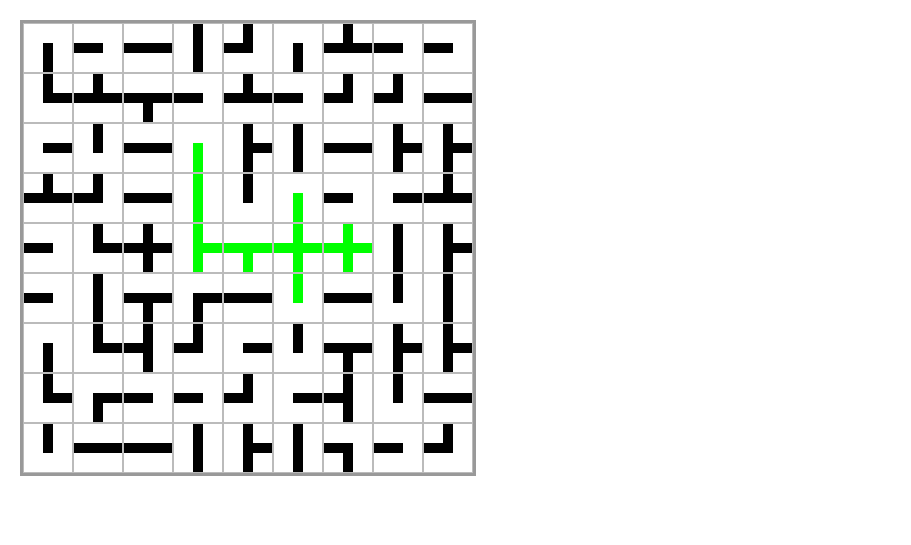
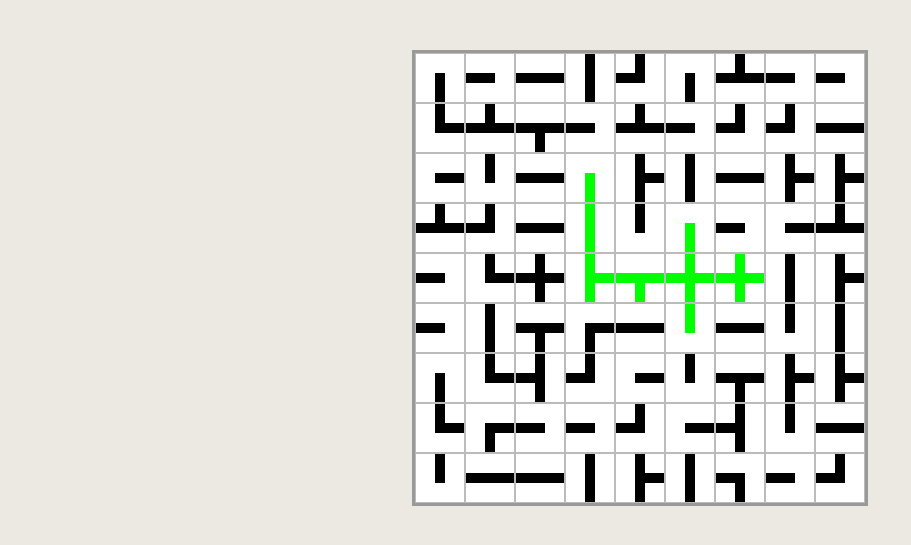
Before and after one commit to FellowMD/aaronsikes.com, a Jekyll site: the page built from apps/pipes.html, in a window 1280 px wide. Shown: the top 545 px of the page, without its empty margins (0-911 px from the left). Built offline with Jekyll 4.4.1, drawn with Linux system fonts in a browser that asks for light colours; Markdown is read by kramdown in place of the engine named in the settings.

Commit message:
restyled pipes app a bit

```diff
--- a/apps/index.html
+++ b/apps/pipes.html
@@ -12,7 +12,9 @@
 		<link rel="stylesheet" href="/css/pipes.css"></link>
 	</head>
 	<body>
-		<div id="game"></div>
-		<script src="/js/pipes.js"></script>
+		<div class="container">
+			<div id="game"></div>
+			<script src="/js/pipes.js"></script>
+		</div>
 	</body>
 </html>
--- a/css/pipes.css
+++ b/css/pipes.css
@@ -5,12 +5,17 @@
 	box-sizing: border-box;
 }
 
+body {
+	background-color: #ece9e2;
+}
+
 div#game {
 	position: relative;
 	height: 456px;
 	width: 456px;
 
-	margin: 20px;
+	left: 0; right: 0;
+	margin: 50px auto;
 
 	border-width: 3px;
 	border-style: solid;
@@ -34,3 +39,8 @@ div.cell {
 #game.hidden {
 	display: none;
 }
+
+.container {
+	width: 100%;
+	min-width: 456px;
+}
```
